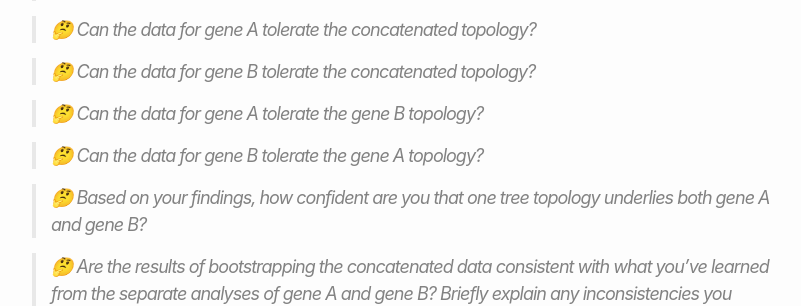
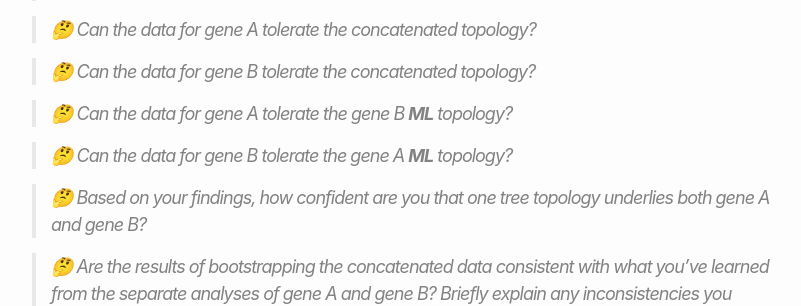
Before and after one commit to plewis/plewis.github.io, a Jekyll site: the page built from phylogenetics/mlchallenge.md, in a window 1280 px wide and 900 px high, scrolled down 3640 px. Shown: the part 283-589 px from the top of the window, without its empty margins (238-1039 px from the left). Built offline with Jekyll 4.4.1, drawn with Linux system fonts in a browser that asks for light colours; emoji names are drawn with the system emoji font.

```diff
--- a/phylogenetics/mlchallenge.md
+++ b/phylogenetics/mlchallenge.md
@@ -130,9 +130,9 @@ Slack to Zach the answers to these questions:
 
 > :thinking: Can the data for gene B tolerate the concatenated topology?
 
-> :thinking: Can the data for gene A tolerate the gene B topology?
+> :thinking: Can the data for gene A tolerate the gene B **ML** topology?
 
-> :thinking: Can the data for gene B tolerate the gene A topology?
+> :thinking: Can the data for gene B tolerate the gene A **ML** topology?
 
 > :thinking: Based on your findings, how confident are you that one tree topology underlies both gene A and gene B?
 
```
Also changed, not shown: phylogenetics/phylogenetics2022.md (+1 -1 lines), 1 other file.
